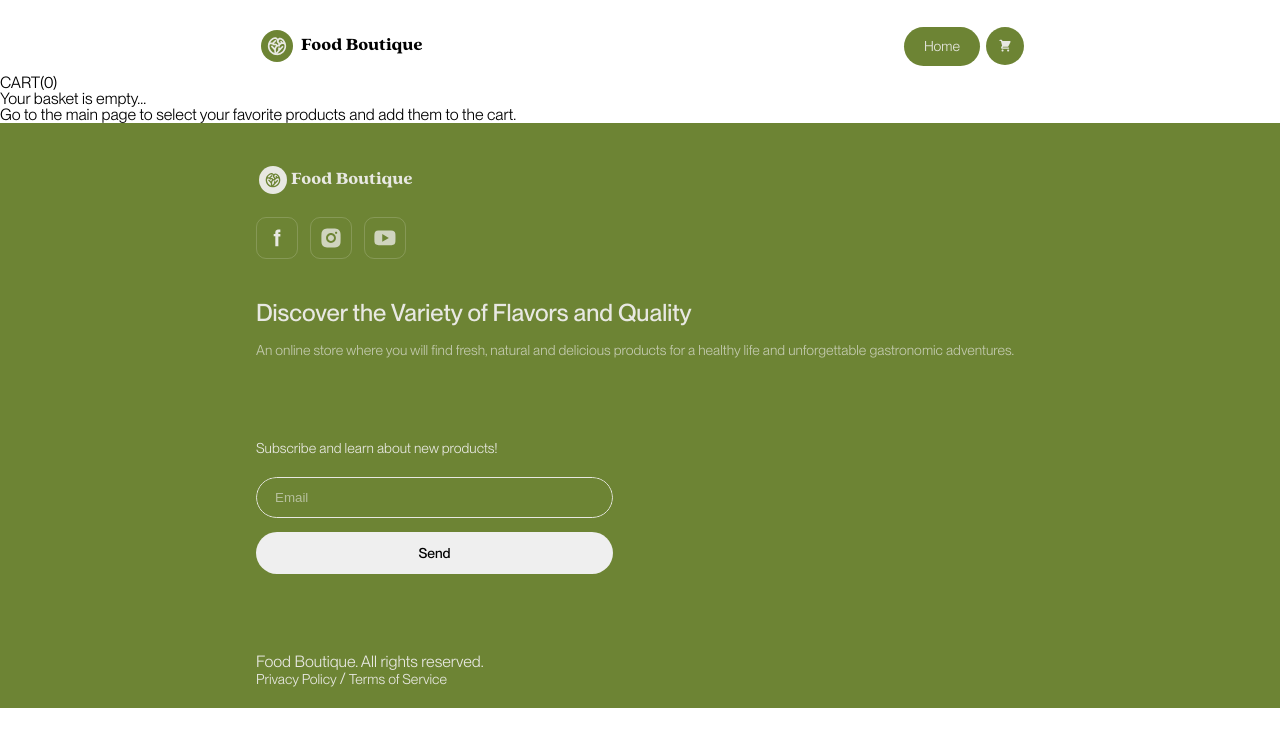
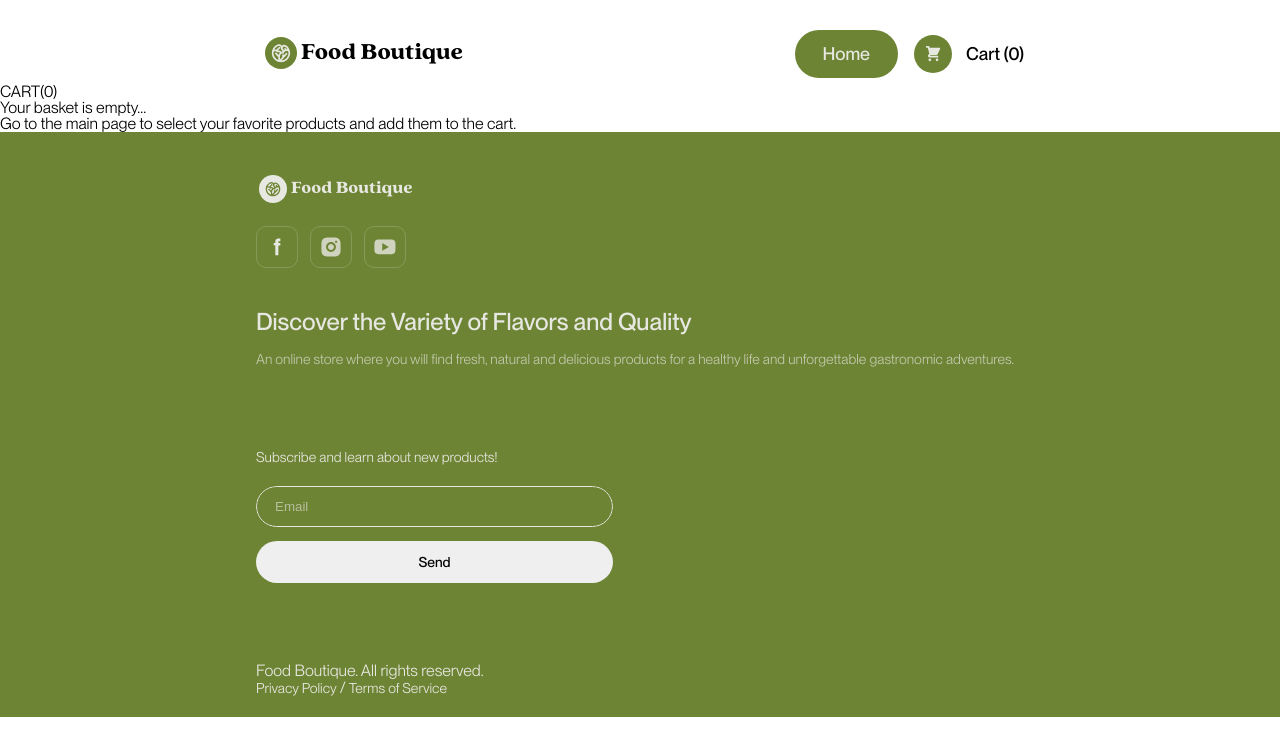
Before and after one commit to snap515/foodboutique, a React (Create React App) app: page /foodboutique/cart in a window 1280 px wide. Shown: the top 756 px of the page. Built offline with nearby package versions, Linux system fonts and the light colour scheme.

Commit message:
adds styles for header for tablet

```diff
--- a/src/components/Header/Header.jsx
+++ b/src/components/Header/Header.jsx
@@ -1,5 +1,5 @@
 import { ReactComponent as Sprite } from '../../img/symbol-defs.svg'
-import { HeaderContainer, LogoText,HomeLink, CartLink, LogoLink, Logo,Nav, Cart, LinkWrapper} from "./Header.styled"
+import { HeaderContainer, LogoText,HomeLink, CartLink, LogoLink, Logo,Nav, CartIcon, LinkWrapper, CartText} from "./Header.styled"
 
 
 export const Header = () => {
@@ -25,10 +25,19 @@ export const Header = () => {
           <Nav>
             <HomeLink to='/'>Home</HomeLink>
             <CartLink to='/cart'>
-              <Cart width={14} height={14}>
-                <use xlinkHref="#icon-cart"/>
-              </Cart>
+              {isMobile ?
+                <CartIcon width={14} height={14}>
+                  <use xlinkHref="#icon-cart"/>
+                </CartIcon>
+                :
+                <CartIcon width={18} height={18}>
+                  <use xlinkHref="#icon-cart"/>
+                </CartIcon>
+              }
             </CartLink>
+            <CartText>
+              Cart (0)
+            </CartText>
           </Nav>
         </LinkWrapper>
 
--- a/src/components/Header/Header.styled.js
+++ b/src/components/Header/Header.styled.js
@@ -3,6 +3,10 @@ import styled from "styled-components";
 
 export const HeaderContainer = styled.header`
   padding-top: 18px;
+
+  @media screen and (min-width: 768px) {
+    padding-top: 24px;
+  }
 `;
 
 export const LinkWrapper = styled.div`
@@ -21,6 +25,10 @@ export const Logo = styled.svg`
 
   transition: fill var(--animation-duration) ease,
     background-color var(--animation-duration) ease;
+
+  @media screen and (min-width: 768px) {
+    margin-right: 4px;
+  }
 `;
 
 export const LogoText = styled.p`
@@ -31,6 +39,11 @@ export const LogoText = styled.p`
   color: var(--black-color);
 
   transition: color var(--animation-duration) ease;
+
+  @media screen and (min-width: 768px) {
+    font-size: 24px;
+    line-height: 1;
+  }
 `;
 
 export const LogoLink = styled(NavLink)`
@@ -40,8 +53,8 @@ export const LogoLink = styled(NavLink)`
 
   padding-top: 12px;
   padding-bottom: 13px;
-  padding-left: 5px;
-  padding-right: 5px;
+  padding-left: 15px;
+  padding-right: 21px;
 
   border-radius: 9px;
 
@@ -58,6 +71,13 @@ export const LogoLink = styled(NavLink)`
       background-color: var(--contrast-color);
     }
   }
+
+  @media screen and (min-width: 768px) {
+    padding-top: 13px;
+    padding-bottom: 15px;
+    padding-left: 9px;
+    padding-right: 14px;
+  }
 `;
 
 export const Nav = styled.nav`
@@ -73,12 +93,20 @@ export const HomeLink = styled(NavLink)`
   background-color: var(--brand-color);
   color: var(--contrast-color);
 
-  font-weight: 400;
+  font-weight: 500;
   font-size: 14px;
   line-height: 1.29;
   transition: background-color var(--animation-duration) ease;
   &:hover {
     background-color: var(--brand-hover-color);
+  }
+
+  @media screen and (min-width: 768px) {
+    padding: 12px 28px;
+    margin-right: 16px;
+
+    font-size: 18px;
+    line-height: 1.33;
   }
 `;
 
@@ -92,12 +120,24 @@ export const CartLink = styled(NavLink)`
   &:hover {
     background-color: var(--brand-hover-color);
   }
+
+  @media screen and (min-width: 768px) {
+    padding: 10px;
+    margin-right: 14px;
+  }
 `;
 
-export const IconContainer = styled.svg`
-  display: inline-flex;
+export const CartIcon = styled.svg`
+  font-size: 9px;
 `;
 
-export const Cart = styled.svg`
-  font-size: 9px;
+export const CartText = styled.p`
+  display: none;
+  font-weight: 500;
+  font-size: 18px;
+  line-height: 1.33;
+
+  @media screen and (min-width: 768px) {
+    display: block;
+  }
 `;
--- a/src/index.css
+++ b/src/index.css
@@ -1,6 +1,9 @@
 /* @import-normalize; */
 
 :root {
+  --tablet: "screen and (min-width: 768px)";
+  --desktop: "screen and (min-width: 1440px)";
+
   --mobMinContainer: 320px;
   --mobMaxContainer: 375px;
   --tabletContainer: 768px;
```
